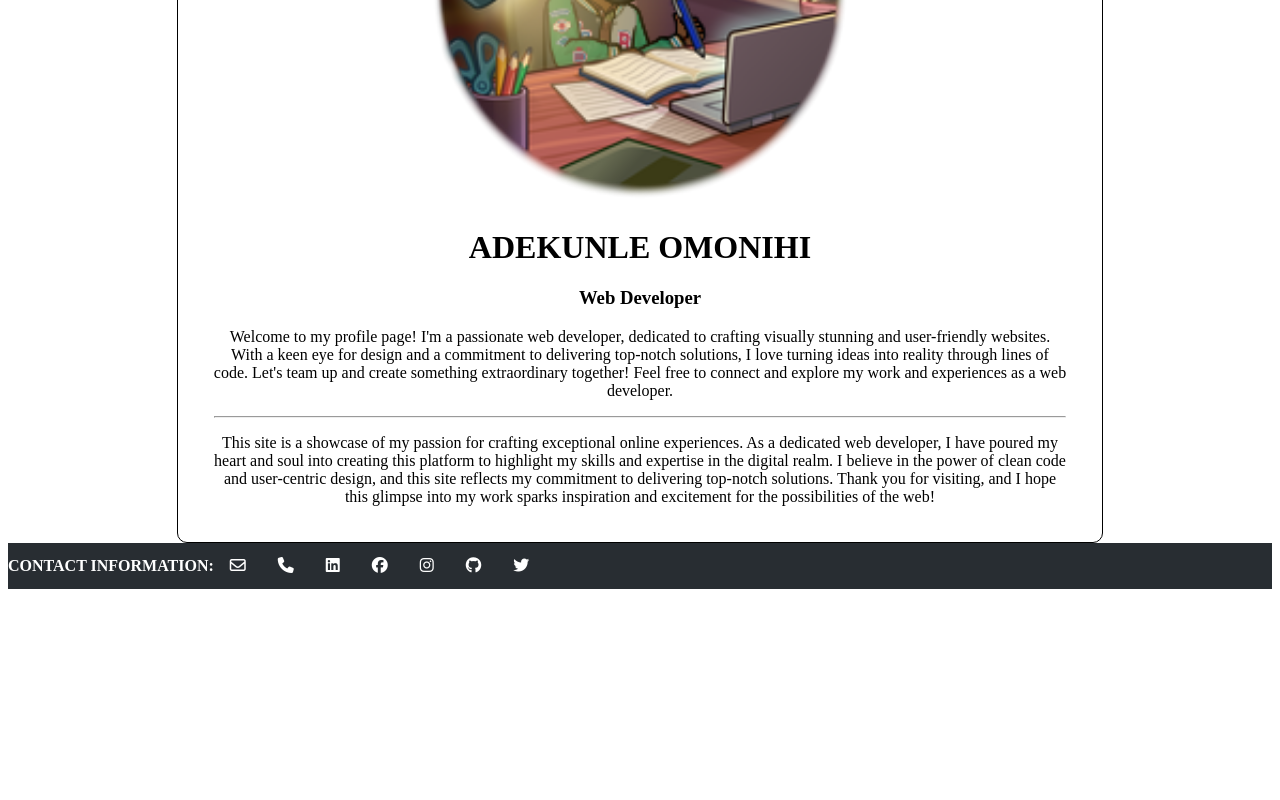
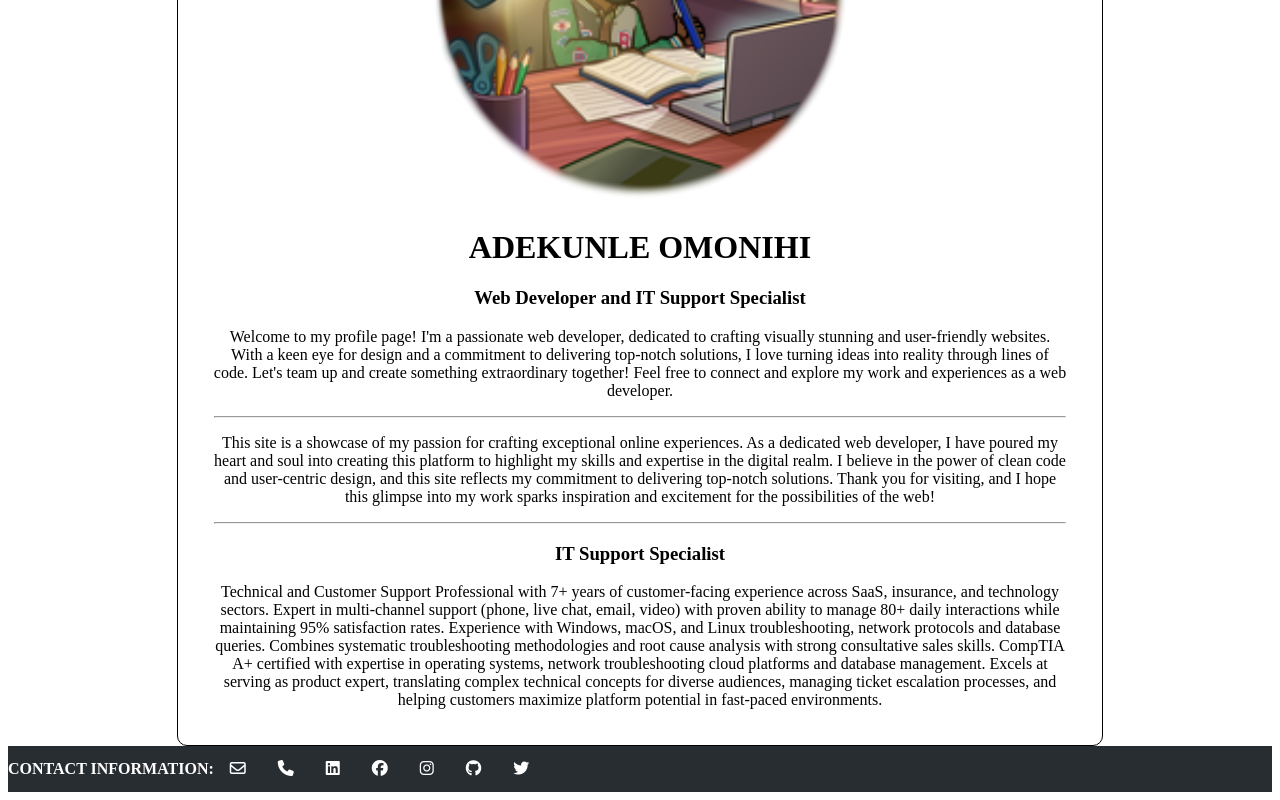
Before and after one commit to Adekunle-980/angular-portfolio, an Angular app: page / in a window 1280 px wide. Shown: the part 378-1178 px from the top of the page. Before the commit the page ends 975 px from the top, so only its background shows below. Built offline with nearby package versions, Linux system fonts and the light colour scheme.

Commit message:
certificate and ITS added

```diff
--- a/src/app/components/home/home.component.html
+++ b/src/app/components/home/home.component.html
@@ -16,7 +16,7 @@
         <main>
           <img src="../../../../asset/Images/bitmoji1.png" alt="Profile Picture" width="50%">
           <h1>ADEKUNLE OMONIHI</h1>
-          <h3>Web Developer</h3>
+          <h3>Web Developer and IT Support Specialist</h3>
       <section>
         <article id="con1">
           <p class="welcome">
@@ -43,6 +43,20 @@
             web!
           </p>
         </article>
+        <hr />
+        <article id="site">
+          <h1>IT Support Specialist</h1>
+          <p>
+            Technical and Customer Support Professional with 7+ years of customer-facing experience across SaaS,
+            insurance, and technology sectors. Expert in multi-channel support (phone, live chat, email, video) with proven
+            ability to manage 80+ daily interactions while maintaining 95% satisfaction rates. Experience with Windows, macOS,
+            and Linux troubleshooting, network protocols and database queries. Combines systematic troubleshooting methodologies
+            and root cause analysis with strong consultative sales skills. CompTIA A+ certified with expertise in operating
+            systems, network troubleshooting cloud platforms and database management. Excels at serving as product expert,
+            translating complex technical concepts for diverse audiences, managing ticket escalation processes, and helping
+            customers maximize platform potential in fast-paced environments.
+          </p>
+        </article>
       </section>
         </main>
 
--- a/src/app/components/portfolio/portfolio.component.html
+++ b/src/app/components/portfolio/portfolio.component.html
@@ -3,6 +3,17 @@
   </header>
 
   <main>
+    <section class="project">
+      <h2>Certifications</h2>
+      <img src="../../../asset/Images/CompTIA.pdf" alt="certificate 1" width="50%">
+      <p>
+        CompTIA A+ certificate
+      </p>
+      <button>
+        <a href="../../../asset/Images/CompTIA.pdf" target="" style="text-decoration: none; color: black;">View certificate</a>
+    </button>
+    </section>
+
     <section class="project">
       <h2>Game Selling Website</h2>
       <img src="../../../asset/Images/game.png" alt="Project 1" width="50%">
--- a/src/index.html
+++ b/src/index.html
@@ -2,10 +2,10 @@
 <html lang="en">
 <head>
   <meta charset="utf-8">
-  <title>AngularAssignment</title>
+  <title>Portfolio</title>
   <base href="/">
   <meta name="viewport" content="width=device-width, initial-scale=1">
-  <link rel="icon" type="image/x-icon" href="favicon.ico">
+  <link rel="icon" type="image/x-icon" href="../public/asset/Images/bitmoji1.png">
 </head>
 <body>
   <app-root></app-root>
```
Also changed, not shown: 2 other files (tests, documents, lock files or other folders).
